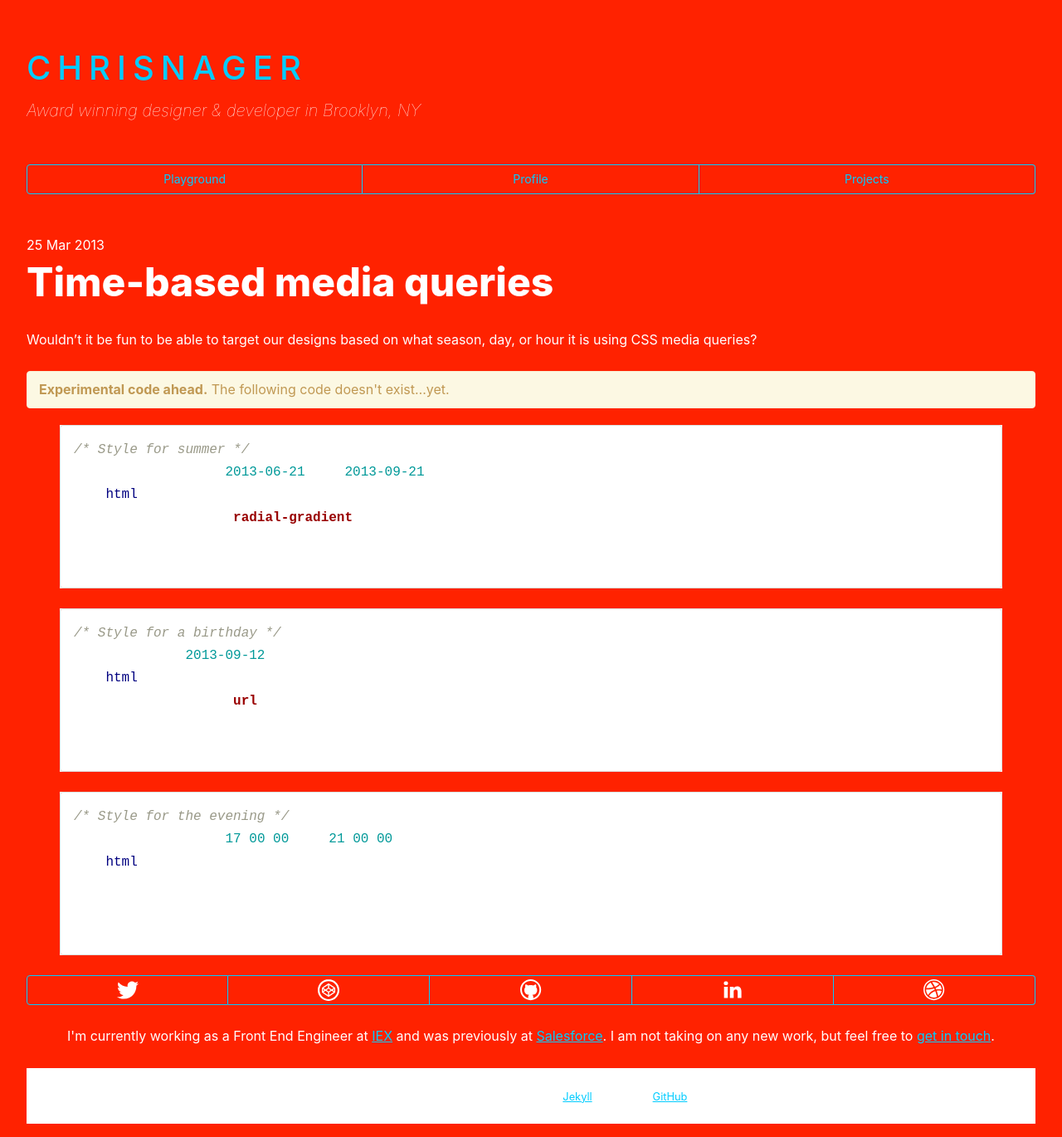
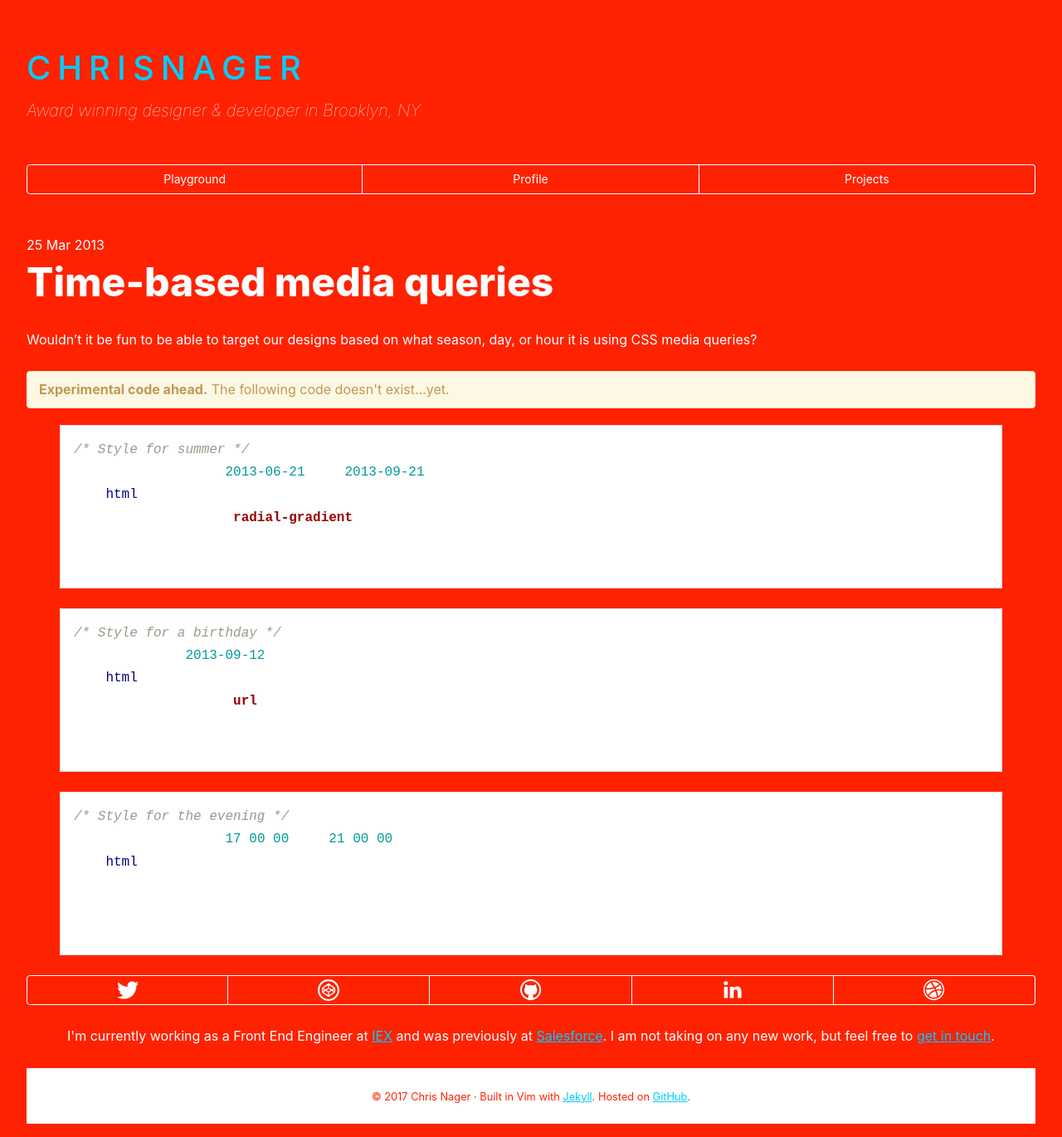
Before and after one commit to chrisnager/chrisnager.github.io, a Jekyll site: the page built from _posts/2013-03-25-time-based-media-queries.md, in a window 1280 px wide. Shown: the whole page at 83% size. Built offline with Jekyll 4.4.1, drawn with Linux system fonts in a browser that asks for light colours; nearby versions of some CDN libraries; library files that are not in the unit come from our copies.

Commit message:
Play with colors

```diff
--- a/css/chrisnager.css
+++ b/css/chrisnager.css
@@ -179,7 +179,7 @@ iframe {
 .project__link:hover .project__title,
 .post__link:focus .post__title,
 .project__link:focus .project__title {
-    color: #0cf;
+    color: #fff;
 }
 
 .post__title,
@@ -213,7 +213,7 @@ iframe {
 
 .alert {
     margin-bottom: 20px;
-    border: 1px solid #FBEED5;
+    border: 1px solid #fbeed5;
     border-radius: 4px;
     padding: 8px 35px 8px 14px;
     color: #C09853;
@@ -264,6 +264,7 @@ iframe {
     margin-bottom: 0;
     padding: 1.25rem 1rem;
     background-color: #fff;
+    color: #f20;
 }
 
 .copyright p {
@@ -310,6 +311,7 @@ iframe {
     font-size: 0.875rem;
     line-height: 1;
     text-decoration: none;
+    color: #fff;
 }
 
 .social-links > li > a {
```
